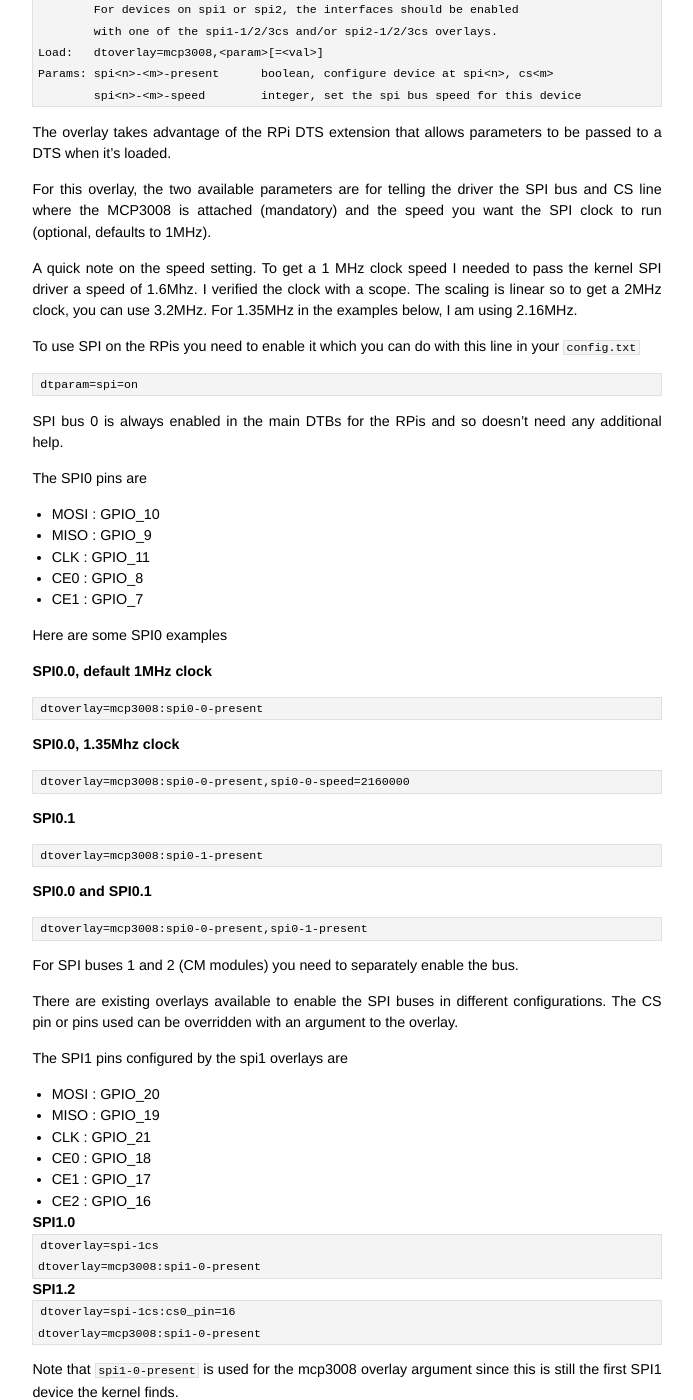
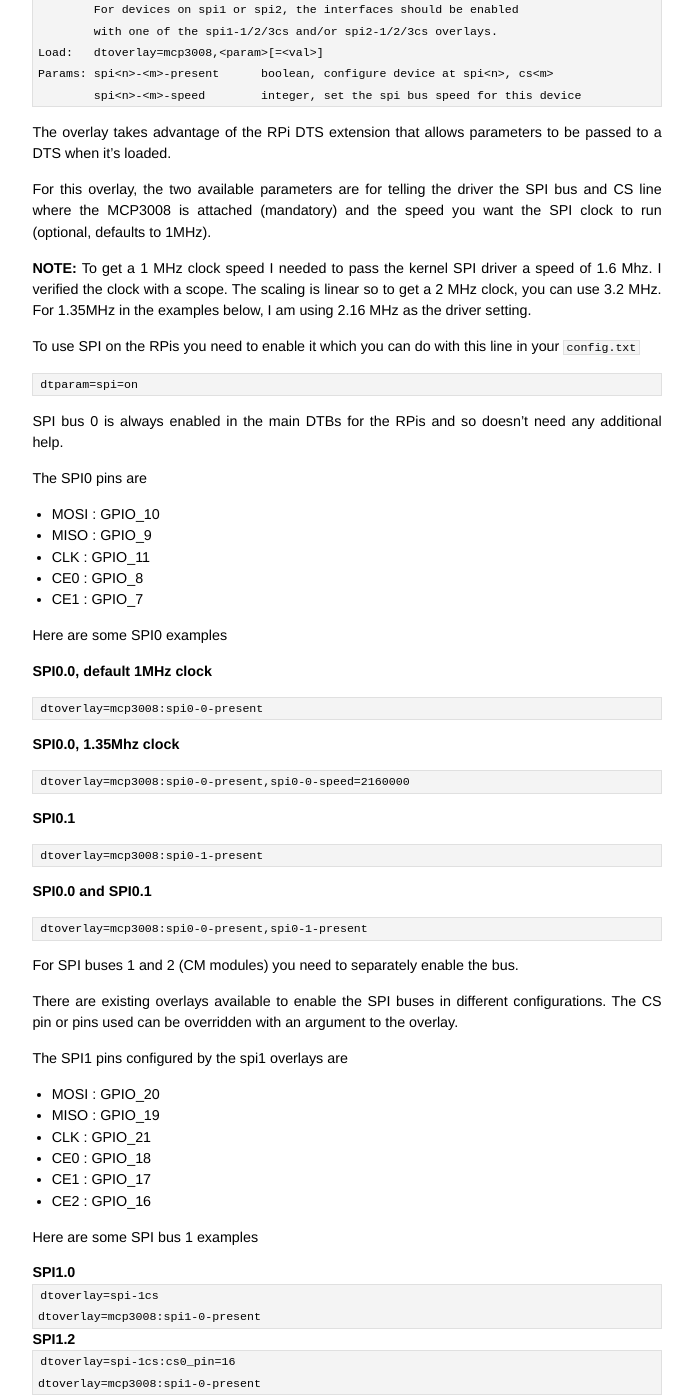
Before and after one commit to jumpnow/jumpnowtek-site, a Jekyll site: the page built from _posts/2017-01-28-Using-mcp3008-ADCs-with-Raspberry-Pis.md, in a window 1280 px wide and 1400 px high, scrolled down 771 px. Shown: the whole window, without its empty margins (293-986 px from the left). Built offline with Jekyll 4.4.1, drawn with Linux system fonts in a browser that asks for light colours; some of the changed text lies outside the part shown.

Commit message:
copy edit

```diff
--- a/_posts/2017-01-28-Using-mcp3008-ADCs-with-Raspberry-Pis.md
+++ b/_posts/2017-01-28-Using-mcp3008-ADCs-with-Raspberry-Pis.md
@@ -2,7 +2,7 @@
 layout: post
 title: Using MCP3008 ADCs with Raspberry Pis
 description: "Working with Microchip MCP3008 ADCs on the RPi"
-date: 2017-01-28 06:08:00
+date: 2017-01-28 06:14:00
 categories: rpi
 tags: [linux, rpi, mcp3008, adc]
 ---
@@ -47,8 +47,7 @@
 
 For this overlay, the two available parameters are for telling the driver the SPI bus and CS line where the MCP3008 is attached (mandatory) and the speed you want the SPI clock to run (optional, defaults to 1MHz).
 
-A quick note on the speed setting. To get a 1 MHz clock speed I needed to pass the kernel SPI driver a
-speed of 1.6Mhz. I verified the clock with a scope. The scaling is linear so to get a 2MHz clock, you can use 3.2MHz. For 1.35MHz in the examples below, I am using 2.16MHz.
+**NOTE:** To get a 1 MHz clock speed I needed to pass the kernel SPI driver a speed of 1.6 Mhz. I verified the clock with a scope. The scaling is linear so to get a 2 MHz clock, you can use 3.2 MHz. For 1.35MHz in the examples below, I am using 2.16 MHz as the driver setting.
 
 To use SPI on the RPis you need to enable it which you can do with this line in your `config.txt`
 
@@ -97,6 +96,7 @@
 * CE1 : GPIO\_17
 * CE2 : GPIO\_16
 
+Here are some SPI bus 1 examples
 
 ##### SPI1.0
 
```
Also changed, not shown: other parts of _posts/2017-01-28-Using-mcp3008-ADCs-with-Raspberry-Pis.md (+0 -2 lines).
